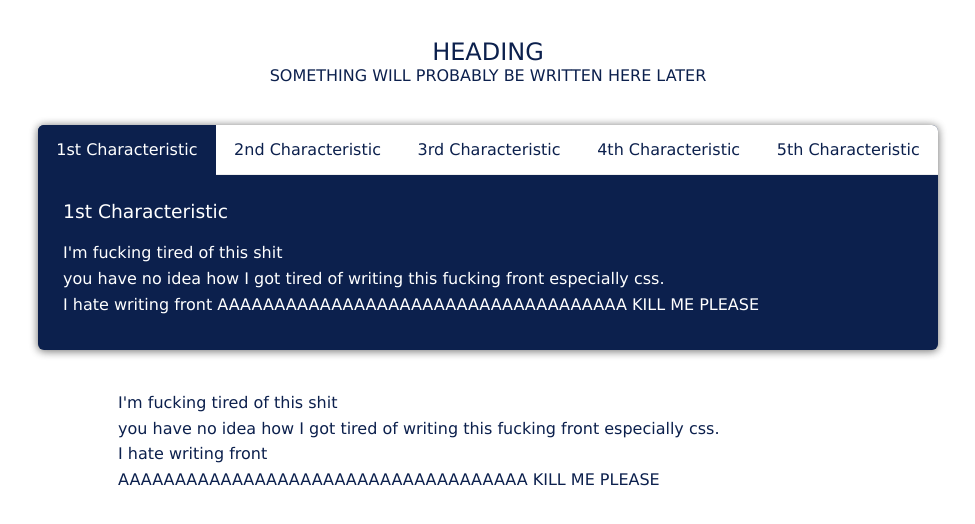
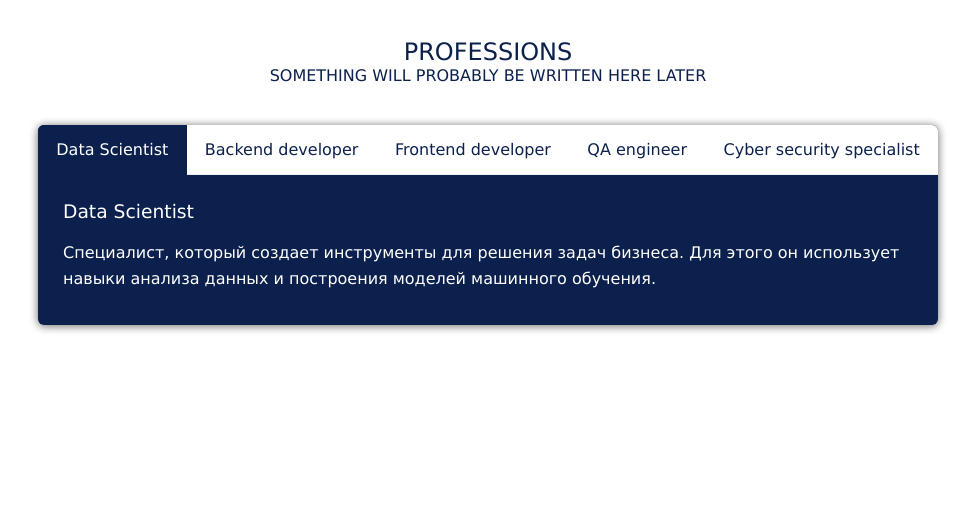
Before and after one commit to daniildiveev/opd-2-sem, a website: page front-end/SecondPage.ejs in a window 1280 px wide. Shown: the whole page, without its empty margins (152-1127 px from the left). Drawn offline with nearby package versions, Linux system fonts and the light colour scheme; files that its build step writes are made by us from their sources.

Commit message:
[MODIFY] add professions describtion

```diff
--- a/front-end/SecondPage.ejs
+++ b/front-end/SecondPage.ejs
@@ -9,7 +9,7 @@
 
 </body>
 <section>
-  <h1>HEADING</h1>
+  <h1>PROFESSIONS</h1>
   <h2>SOMETHING WILL PROBABLY BE WRITTEN HERE LATER</h2>
 
   <div class="container">
@@ -17,53 +17,50 @@
     <div class="tab-wrap">
 
       <input type="radio" id="tab4" name="tabGroup2" class="tab" checked>
-      <label for="tab4">1st Characteristic</label>
+      <label for="tab4">Data Scientist</label>
 
       <input type="radio" id="tab5" name="tabGroup2" class="tab">
-      <label for="tab5">2nd Characteristic</label>
+      <label for="tab5">Backend developer</label>
 
       <input type="radio" id="tab6" name="tabGroup2" class="tab">
-      <label for="tab6">3rd Characteristic</label>
+      <label for="tab6">Frontend developer</label>
 
       <input type="radio" id="tab7" name="tabGroup2" class="tab">
-      <label for="tab7">4th Characteristic</label>
+      <label for="tab7">QA engineer</label>
 
       <input type="radio" id="tab8" name="tabGroup2" class="tab">
-      <label for="tab8">5th Characteristic</label>
+      <label for="tab8">Cyber security specialist </label>
 
       <div class="tab__content">
-        <h3>1st Characteristic</h3>
-        <p>I'm fucking tired of this shit<br>you have no idea how I got tired of writing this fucking front especially css.<br> I hate writing front AAAAAAAAAAAAAAAAAAAAAAAAAAAAAAAAAAAA KILL ME PLEASE</p>
+        <h3>Data Scientist</h3>
+        <p>Специалист, который создает инструменты для решения задач бизнеса. Для этого он использует навыки анализа данных и построения моделей машинного обучения.</p>
       </div>
 
       <div class="tab__content">
-        <h3>2nd Characteristic</h3>
-        <p>I'm fucking tired of this shit<br>you have no idea how I got tired of writing this fucking front especially css.<br> I hate writing front AAAAAAAAAAAAAAAAAAAAAAAAAAAAAAAAAAAA KILL ME PLEASE</p>
-
-
+        <h3>Backend developer</h3>
+        <p>Разработчик логики работы сайта, скрытая от пользователя, например, механизмы обработки данных с клиентской части.</p>
       </div>
 
       <div class="tab__content">
-        <h3>3rd Characteristic</h3>
-        <p>I'm fucking tired of this shit<br>you have no idea how I got tired of writing this fucking front especially css.<br> I hate writing front AAAAAAAAAAAAAAAAAAAAAAAAAAAAAAAAAAAA KILL ME PLEASE</p>
+        <h3>Frontend developer</h3>
+        <p>Разработчик пользовательских функций и интерфейса. К ним относится всё, что пользователи видят и с чем можно взаимодействовать на сайте или в приложении.</p>
       </div>
 
       <div class="tab__content">
-        <h3>4th Characteristic</h3>
-        <p>I'm fucking tired of this shit<br>you have no idea how I got tired of writing this fucking front especially css.<br> I hate writing front AAAAAAAAAAAAAAAAAAAAAAAAAAAAAAAAAAAA KILL ME PLEASE</p>
+        <h3>QA engineer</h3>
+        <p>Специалист, который создаёт сценарии тестирования, прогнозирует сбои и находит ошибки в продуктах.
+        </p>
       </div>
 
       <div class="tab__content">
-        <h3>5th Characteristic</h3>
-        <p>I'm fucking tired of this shit<br>you have no idea how I got tired of writing this fucking front especially css.<br> I hate writing front AAAAAAAAAAAAAAAAAAAAAAAAAAAAAAAAAAAA KILL ME PLEASE</p>
+        <h3>Cyber security specialist </h3>
+        <p>Специалист, разрабатывающий системы защиты данных от внутренних и внешних угроз путем защиты сетей, оборудования и систем обработки данных.</p>
       </div>
 
     </div>
 
     <div class="demo-section">
-      <p>I'm fucking tired of this shit<br>you have no idea how I got tired of writing this fucking front especially css.<br> I hate writing front<br>AAAAAAAAAAAAAAAAAAAAAAAAAAAAAAAAAAAA KILL ME PLEASE</p>
-
-
+      <p></p>
     </div>
 
   </div>
```
